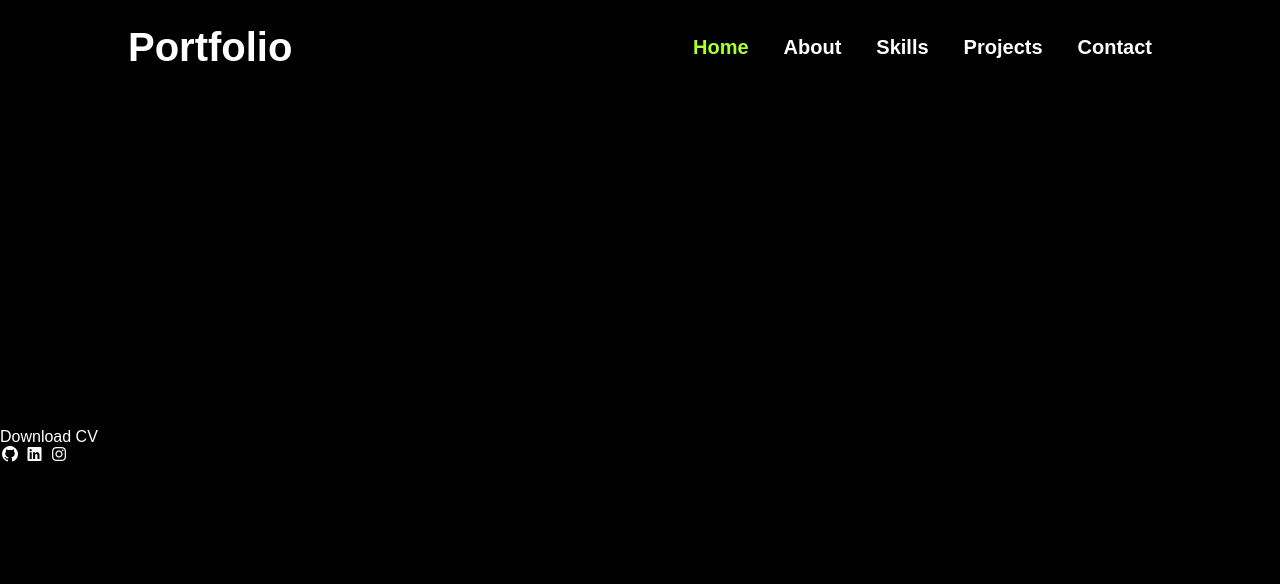
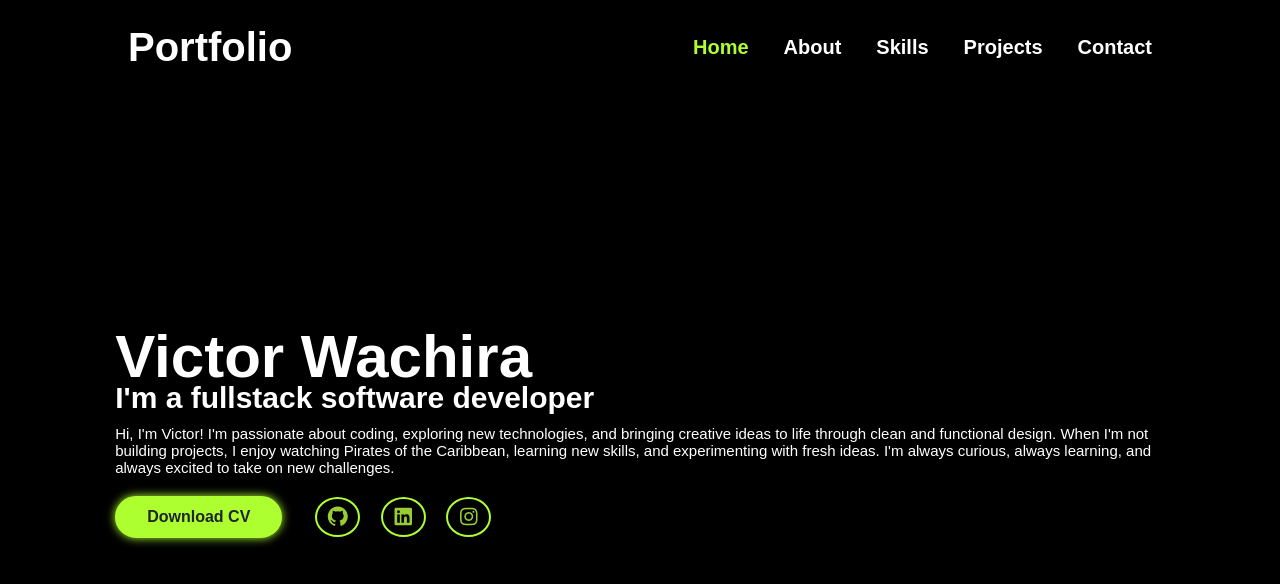
Before and after one commit to wachira567/personalportfolio_htmlcss, a plain HTML site: page index.html in a window 1280 px wide. Drawn offline with Linux system fonts and the light colour scheme.

Commit message:
update home section with styling and social buttons

```diff
--- a/styles/style.css
+++ b/styles/style.css
@@ -55,4 +55,65 @@ a {
   display: flex;
   align-items: center;
   height: 100vh;
+  padding: 60px 9% 0;
+  color: white;
 }
+
+.home-section h1 {
+  font-size: 60px;
+}
+
+.home-section h2 {
+  font-size: 30px;
+  margin-top: -10px;
+}
+
+.home-section p {
+  font-size: 15px;
+  margin: 10px 0 20px;
+}
+
+.home-section .button-sec {
+  display: flex;
+  align-items: center;
+}
+
+.btn {
+  display: inline-block;
+  padding: 10px 30px;
+  background: greenyellow;
+  border: 2px solid greenyellow;
+  border-radius: 40px;
+  box-shadow: 0 0 10px greenyellow;
+  font-size: 16px;
+  color: #1f242d;
+  font-weight: 600;
+  transition: 0.7s;
+}
+
+.btn:hover {
+  background: transparent;
+  color: greenyellow;
+  box-shadow: none;
+}
+
+.home-section .button-sec .sec {
+  margin-left: 25px;
+}
+
+.home-section .button-sec .sec a {
+  display: inline-flex;
+  padding: 8px;
+  border: 2px solid greenyellow;
+  border-radius: 50%;
+  font-size: 20px;
+  color: yellowgreen;
+  margin: 0 8px;
+  transition: 0.7s;
+}
+
+.home-section .button-sec .sec a:hover {
+  background: yellowgreen;
+  color: #1f242d;
+  box-shadow: 0 0 10px yellowgreen;
+}
```
